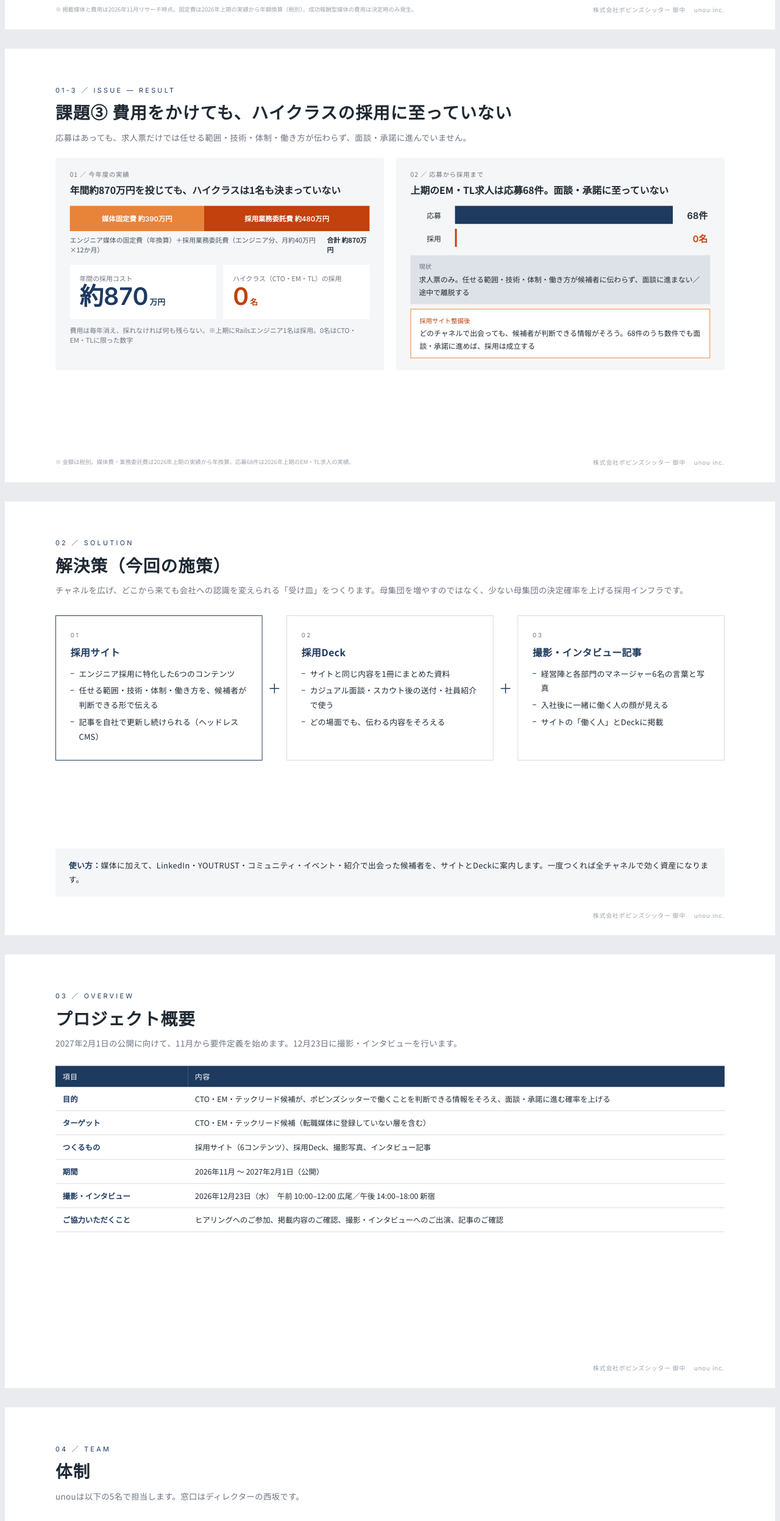
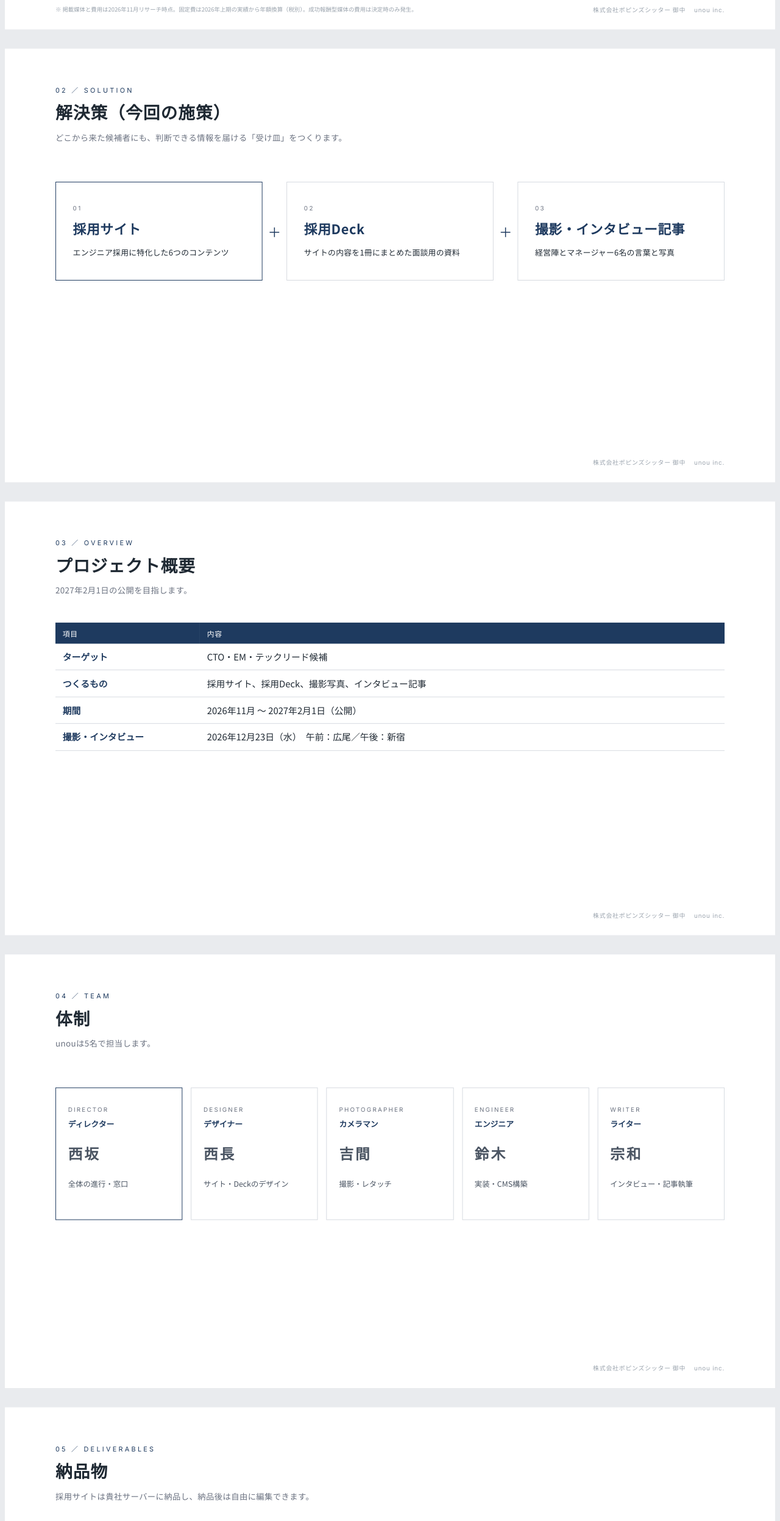
Before and after one commit to unouinc/poppins, a plain HTML site: page progress.html in a window 1280 px wide. Shown: the part 2180-4674 px from the top of the page at 61% size. Drawn offline with Linux system fonts and the light colour scheme.

Commit message:
課題③を削除し、課題以外のページを簡潔に整理
Co-Authored-By: Claude Opus 5.5 <noreply@anthropic.com>
Claude-Session: https://claude.ai/code/session_01WPqfVs4aeY9nxwmiiXE7Wc

```diff
--- a/progress.html
+++ b/progress.html
@@ -124,7 +124,7 @@ td:first-child{font-weight:700;color:var(--navy2);white-space:nowrap}
 .sol{display:grid;grid-template-columns:1fr 40px 1fr 40px 1fr;align-items:stretch;margin-top:28px}
 .sol .arr{display:flex;align-items:center;justify-content:center;color:var(--navy2);font-size:22px}
 .crew{display:grid;grid-template-columns:repeat(5,1fr);gap:14px;margin-top:30px}
-.crew .m{border:1px solid var(--line);padding:22px 20px;min-height:300px}
+.crew .m{border:1px solid var(--line);padding:26px 20px;min-height:220px;margin-top:30px}
 .crew .m.k{border-color:var(--navy2)}
 .crew .r{font-family:Inter,sans-serif;font-size:10px;letter-spacing:.22em;color:var(--gray)}
 .crew .j{font-size:13px;color:var(--navy2);font-weight:700;margin-top:4px}
@@ -132,12 +132,12 @@ td:first-child{font-weight:700;color:var(--navy2);white-space:nowrap}
 .crew p{font-size:12.5px;line-height:1.85;color:var(--sec)}
 .ph-img{margin-top:26px;height:470px;border:1.5px dashed #b8c0ca;background:var(--card);display:flex;align-items:center;justify-content:center;flex-direction:column;color:var(--gray);font-size:14px;letter-spacing:.06em}
 .ph-img small{font-size:11.5px;margin-top:8px}
-.six{display:grid;grid-template-columns:repeat(3,1fr);gap:14px;margin-top:22px}
-.six .p6{border:1px solid var(--line);padding:16px 18px;min-height:208px}
+.six{display:grid;grid-template-columns:repeat(3,1fr);gap:16px;margin-top:36px}
+.six .p6{border:1px solid var(--line);padding:20px 22px;min-height:180px}
 .six .p6.ex{border-color:var(--navy2)}
 .six .r{font-size:11px;color:var(--gray)}
 .six .n{font-size:18px;font-weight:700;letter-spacing:.08em;margin:2px 0 8px}
-.six .t{font-size:13px;font-weight:700;color:var(--navy2);line-height:1.6;margin-bottom:6px}
+.six .t{font-size:15px;font-weight:700;color:var(--navy2);line-height:1.6;margin-bottom:6px}
 .six p{font-size:12px;line-height:1.8;color:var(--sec)}
 .six .w{display:inline-block;font-size:10.5px;background:var(--card);padding:1px 8px;margin-bottom:8px;color:var(--sec)}
 
@@ -268,98 +268,69 @@ td:first-child{font-weight:700;color:var(--navy2);white-space:nowrap}
 <div class="foot">株式会社ポピンズシッター 御中<b>unou inc.</b></div>
 </section>
 <section class="slide">
-<p class="no">01-3 ／ ISSUE — RESULT</p>
-<h2>課題③ 費用をかけても、ハイクラスの採用に至っていない</h2>
-<p class="lead">応募はあっても、求人票だけでは任せる範囲・技術・体制・働き方が伝わらず、面談・承諾に進んでいません。</p>
-<div class="i3">
-<div class="col"><p class="lbl">01 ／ 今年度の実績</p><h3>年間約870万円を投じても、ハイクラスは1名も決まっていない</h3>
-<div class="stack"><div class="a" style="width:44.8%">媒体固定費 約390万円</div><div class="b" style="width:55.2%">採用業務委託費 約480万円</div></div>
-<div class="stackl"><span>エンジニア媒体の固定費（年換算）＋採用業務委託費（エンジニア分、月約40万円×12か月）</span><b style="color:var(--ink)">合計 約870万円</b></div>
-<div class="zero"><div><p class="k">年間の採用コスト</p><p class="v">約870<small>万円</small></p></div><div><p class="k">ハイクラス（CTO・EM・TL）の採用</p><p class="v red">0<small>名</small></p></div></div>
-<p style="font-size:11px;color:var(--gray);margin-top:10px">費用は毎年消え、採れなければ何も残らない。※上期にRailsエンジニア1名は採用。0名はCTO・EM・TLに限った数字</p></div>
-<div class="col"><p class="lbl">02 ／ 応募から採用まで</p><h3>上期のEM・TL求人は応募68件。面談・承諾に至っていない</h3>
-<div class="funnel"><div class="st"><span>応募</span><div class="bar" style="width:100%"></div><span class="n">68件</span></div><div class="st"><span>採用</span><div style="height:30px;border-left:3px solid #C2410C"></div><span class="n red">0名</span></div></div>
-<div class="ba"><div class="now"><b>現状</b>求人票のみ。任せる範囲・技術・体制・働き方が候補者に伝わらず、面談に進まない／途中で離脱する</div><div class="aft"><b>採用サイト整備後</b>どのチャネルで出会っても、候補者が判断できる情報がそろう。68件のうち数件でも面談・承諾に進めば、採用は成立する</div></div></div>
-</div>
-<p class="src">※ 金額は税別。媒体費・業務委託費は2026年上期の実績から年換算。応募68件は2026年上期のEM・TL求人の実績。</p>
-<div class="foot">株式会社ポピンズシッター 御中<b>unou inc.</b></div>
-</section>
-<section class="slide">
 <p class="no">02 ／ SOLUTION</p>
 <h2>解決策（今回の施策）</h2>
-<p class="lead">チャネルを広げ、どこから来ても会社への認識を変えられる「受け皿」をつくります。母集団を増やすのではなく、少ない母集団の決定確率を上げる採用インフラです。</p>
-<div class="sol">
-<div class="box k"><p class="lbl">01</p><h3>採用サイト</h3><ul><li>エンジニア採用に特化した6つのコンテンツ</li><li>任せる範囲・技術・体制・働き方を、候補者が判断できる形で伝える</li><li>記事を自社で更新し続けられる（ヘッドレスCMS）</li></ul></div>
+<p class="lead">どこから来た候補者にも、判断できる情報を届ける「受け皿」をつくります。</p>
+<div class="sol" style="margin-top:60px">
+<div class="box k" style="padding:34px 28px"><p class="lbl">01</p><h3 style="font-size:22px">採用サイト</h3><p>エンジニア採用に特化した6つのコンテンツ</p></div>
 <div class="arr">＋</div>
-<div class="box"><p class="lbl">02</p><h3>採用Deck</h3><ul><li>サイトと同じ内容を1冊にまとめた資料</li><li>カジュアル面談・スカウト後の送付・社員紹介で使う</li><li>どの場面でも、伝わる内容をそろえる</li></ul></div>
+<div class="box" style="padding:34px 28px"><p class="lbl">02</p><h3 style="font-size:22px">採用Deck</h3><p>サイトの内容を1冊にまとめた面談用の資料</p></div>
 <div class="arr">＋</div>
-<div class="box"><p class="lbl">03</p><h3>撮影・インタビュー記事</h3><ul><li>経営陣と各部門のマネージャー6名の言葉と写真</li><li>入社後に一緒に働く人の顔が見える</li><li>サイトの「働く人」とDeckに掲載</li></ul></div>
+<div class="box" style="padding:34px 28px"><p class="lbl">03</p><h3 style="font-size:22px">撮影・インタビュー記事</h3><p>経営陣とマネージャー6名の言葉と写真</p></div>
 </div>
-<div class="concl"><b>使い方：</b>媒体に加えて、LinkedIn・YOUTRUST・コミュニティ・イベント・紹介で出会った候補者を、サイトとDeckに案内します。一度つくれば全チャネルで効く資産になります。</div>
 <div class="foot">株式会社ポピンズシッター 御中<b>unou inc.</b></div>
 </section>
 <section class="slide">
 <p class="no">03 ／ OVERVIEW</p>
 <h2>プロジェクト概要</h2>
-<p class="lead">2027年2月1日の公開に向けて、11月から要件定義を始めます。12月23日に撮影・インタビューを行います。</p>
-<table>
-<tr><th style="width:220px">項目</th><th>内容</th></tr>
-<tr><td>目的</td><td>CTO・EM・テックリード候補が、ポピンズシッターで働くことを判断できる情報をそろえ、面談・承諾に進む確率を上げる</td></tr>
-<tr><td>ターゲット</td><td>CTO・EM・テックリード候補（転職媒体に登録していない層を含む）</td></tr>
-<tr><td>つくるもの</td><td>採用サイト（6コンテンツ）、採用Deck、撮影写真、インタビュー記事</td></tr>
+<p class="lead">2027年2月1日の公開を目指します。</p>
+<table style="margin-top:40px;font-size:15px">
+<tr><th style="width:240px">項目</th><th>内容</th></tr>
+<tr><td>ターゲット</td><td>CTO・EM・テックリード候補</td></tr>
+<tr><td>つくるもの</td><td>採用サイト、採用Deck、撮影写真、インタビュー記事</td></tr>
 <tr><td>期間</td><td>2026年11月 〜 2027年2月1日（公開）</td></tr>
-<tr><td>撮影・インタビュー</td><td>2026年12月23日（水）　午前 10:00–12:00 広尾／午後 14:00–18:00 新宿</td></tr>
-<tr><td>ご協力いただくこと</td><td>ヒアリングへのご参加、掲載内容のご確認、撮影・インタビューへのご出演、記事のご確認</td></tr>
+<tr><td>撮影・インタビュー</td><td>2026年12月23日（水）　午前：広尾／午後：新宿</td></tr>
 </table>
 <div class="foot">株式会社ポピンズシッター 御中<b>unou inc.</b></div>
 </section>
 <section class="slide">
 <p class="no">04 ／ TEAM</p>
 <h2>体制</h2>
-<p class="lead">unouは以下の5名で担当します。窓口はディレクターの西坂です。</p>
+<p class="lead">unouは5名で担当します。</p>
 <div class="crew">
-<div class="m k"><p class="r">DIRECTOR</p><p class="j">ディレクター</p><p class="n">西坂</p><p>全体の進行と窓口。要件定義・コンセプト設計、品質管理を担当します。</p></div>
-<div class="m"><p class="r">DESIGNER</p><p class="j">デザイナー</p><p class="n">西長</p><p>ワイヤーフレーム、採用サイトと採用Deckのデザインを担当します。</p></div>
-<div class="m"><p class="r">PHOTOGRAPHER</p><p class="j">カメラマン</p><p class="n">吉間</p><p>12月23日の撮影と、写真のセレクト・レタッチを担当します。</p></div>
-<div class="m"><p class="r">ENGINEER</p><p class="j">エンジニア</p><p class="n">鈴木</p><p>コーディング、ヘッドレスCMSの構築、貴社サーバーへの納品を担当します。</p></div>
-<div class="m"><p class="r">WRITER</p><p class="j">ライター</p><p class="n">宗和</p><p>インタビューと記事の執筆、サイトの文章を担当します。</p></div>
+<div class="m k"><p class="r">DIRECTOR</p><p class="j">ディレクター</p><p class="n">西坂</p><p>全体の進行・窓口</p></div>
+<div class="m"><p class="r">DESIGNER</p><p class="j">デザイナー</p><p class="n">西長</p><p>サイト・Deckのデザイン</p></div>
+<div class="m"><p class="r">PHOTOGRAPHER</p><p class="j">カメラマン</p><p class="n">吉間</p><p>撮影・レタッチ</p></div>
+<div class="m"><p class="r">ENGINEER</p><p class="j">エンジニア</p><p class="n">鈴木</p><p>実装・CMS構築</p></div>
+<div class="m"><p class="r">WRITER</p><p class="j">ライター</p><p class="n">宗和</p><p>インタビュー・記事執筆</p></div>
 </div>
 <div class="foot">株式会社ポピンズシッター 御中<b>unou inc.</b></div>
 </section>
 <section class="slide">
 <p class="no">05 ／ DELIVERABLES</p>
 <h2>納品物</h2>
-<p class="lead">以下を納品します。採用サイトは貴社サーバーに納品し、納品後は自由に編集できます。</p>
-<table>
-<tr><th style="width:240px">納品物</th><th>内容</th><th style="width:150px">時期</th></tr>
-<tr><td>コンセプト要件定義書</td><td>採用コンセプト・ターゲット要件・6コンテンツの方針</td><td>2026年12月</td></tr>
-<tr><td>ワイヤーフレーム</td><td>採用サイト6コンテンツの構成・情報設計</td><td>2026年内</td></tr>
-<tr><td>採用サイト</td><td>デザイン・コーディング・公開</td><td>2027年2月1日</td></tr>
-<tr><td>ヘッドレスCMS</td><td>記事を自社サイト上で継続して更新できる仕組み。技術スタックは貴社とすり合わせて決定</td><td>2027年2月1日</td></tr>
-<tr><td>採用Deck</td><td>表紙・扉・コンテンツの3種デザイン。中面はサイトの文章と図版から構成</td><td>2027年2月1日</td></tr>
-<tr><td>撮影写真</td><td>経営陣・マネージャー6名を中心とした撮影データ</td><td>2027年1月</td></tr>
-<tr><td>インタビュー記事</td><td>6名へのインタビューをもとにした記事</td><td>2027年2月1日</td></tr>
-</table>
+<p class="lead">採用サイトは貴社サーバーに納品し、納品後は自由に編集できます。</p>
+<table style="margin-top:40px;font-size:15px;width:760px"><tr><th>納品物</th><th style="width:220px">時期</th></tr><tr><td>コンセプト要件定義書</td><td>2026年12月</td></tr><tr><td>ワイヤーフレーム</td><td>2026年内</td></tr><tr><td>採用サイト（ヘッドレスCMS）</td><td>2027年2月1日</td></tr><tr><td>採用Deck</td><td>2027年2月1日</td></tr><tr><td>撮影写真</td><td>2027年1月</td></tr><tr><td>インタビュー記事</td><td>2027年2月1日</td></tr></table>
 <div class="foot">株式会社ポピンズシッター 御中<b>unou inc.</b></div>
 </section>
 <section class="slide">
 <p class="no">06 ／ PROCESS</p>
 <h2>進め方</h2>
-<p class="lead">進め方の図は追って差し込みます。</p>
+<p class="lead"></p>
 <div class="ph-img">進め方の図（差し込み予定）<small>画像を受領後に反映します</small></div>
 <div class="foot">株式会社ポピンズシッター 御中<b>unou inc.</b></div>
 </section>
 <section class="slide">
 <p class="no">07 ／ INTERVIEW</p>
 <h2>インタビュー記事｜6名の話</h2>
-<p class="lead">経営陣は「会社の意思」を、各部門のマネージャーは「エンジニアが入社後に一緒に働く相手」として話していただきます。</p>
+<p class="lead">12月23日に、6名にお話を伺います。</p>
 <div class="six">
-<div class="p6 ex"><span class="w">12/23 午前・広尾</span><p class="r">代表取締役 CEO</p><p class="n">田村 様</p><p class="t">なぜ今、テクノロジーに投資するのか</p><p>事業が解決したい社会課題、CTO・EMに任せたいこと、3年後のプロダクトと組織の姿</p></div>
-<div class="p6 ex"><span class="w">12/23 午前・広尾</span><p class="r">COO</p><p class="n">小栗 様</p><p class="t">エンジニアの仕事が、現場と事業にどう効くか</p><p>シッター・利用者・運営の現場、技術で変えたいオペレーション、事業側との意思決定の距離感</p></div>
-<div class="p6"><span class="w">12/23 午後・新宿</span><p class="r">事業企画部 GM</p><p class="n">吉井 一貴 様</p><p class="t">事業の方向性が、開発に落ちるまで</p><p>要件をエンジニアと一緒に決めた事例、今後の新規事業と技術に求めること</p></div>
-<div class="p6"><span class="w">12/23 午後・新宿</span><p class="r">プロダクト開発部 MGR</p><p class="n">齋藤 敬一郎 様</p><p class="t">開発体制と、これから任せたいこと</p><p>技術スタック・開発プロセス、いちばん大きい技術課題、CTO・EMに任せたい範囲、働き方の実態</p></div>
-<div class="p6"><span class="w">12/23 午後・新宿</span><p class="r">経営管理部 MGR</p><p class="n">栗山 美緒 様</p><p class="t">開発への投資と、制度づくり</p><p>開発投資の判断のされ方、評価・報酬・制度づくりへのエンジニアの関わり</p></div>
-<div class="p6"><span class="w">12/23 午後・新宿</span><p class="r">品質管理部 MGR</p><p class="n">筑地 咲貴 様</p><p class="t">保育・シッターの安全と品質を、プロダクトで支える</p><p>品質を守る仕組み、プロダクトの役割、エンジニアと改善した具体例</p></div>
+<div class="p6 ex"><span class="w">12/23 午前・広尾</span><p class="r">代表取締役 CEO</p><p class="n">田村 様</p><p class="t">なぜ今、テクノロジーに投資するのか</p></div>
+<div class="p6 ex"><span class="w">12/23 午前・広尾</span><p class="r">COO</p><p class="n">小栗 様</p><p class="t">エンジニアの仕事が、現場と事業にどう効くか</p></div>
+<div class="p6"><span class="w">12/23 午後・新宿</span><p class="r">事業企画部 GM</p><p class="n">吉井 一貴 様</p><p class="t">事業の方向性が、開発に落ちるまで</p></div>
+<div class="p6"><span class="w">12/23 午後・新宿</span><p class="r">プロダクト開発部 MGR</p><p class="n">齋藤 敬一郎 様</p><p class="t">開発体制と、これから任せたいこと</p></div>
+<div class="p6"><span class="w">12/23 午後・新宿</span><p class="r">経営管理部 MGR</p><p class="n">栗山 美緒 様</p><p class="t">開発への投資と、制度づくり</p></div>
+<div class="p6"><span class="w">12/23 午後・新宿</span><p class="r">品質管理部 MGR</p><p class="n">筑地 咲貴 様</p><p class="t">保育・シッターの安全と品質を、プロダクトで支える</p></div>
 </div>
 <div class="foot">株式会社ポピンズシッター 御中<b>unou inc.</b></div>
 </section>
```
